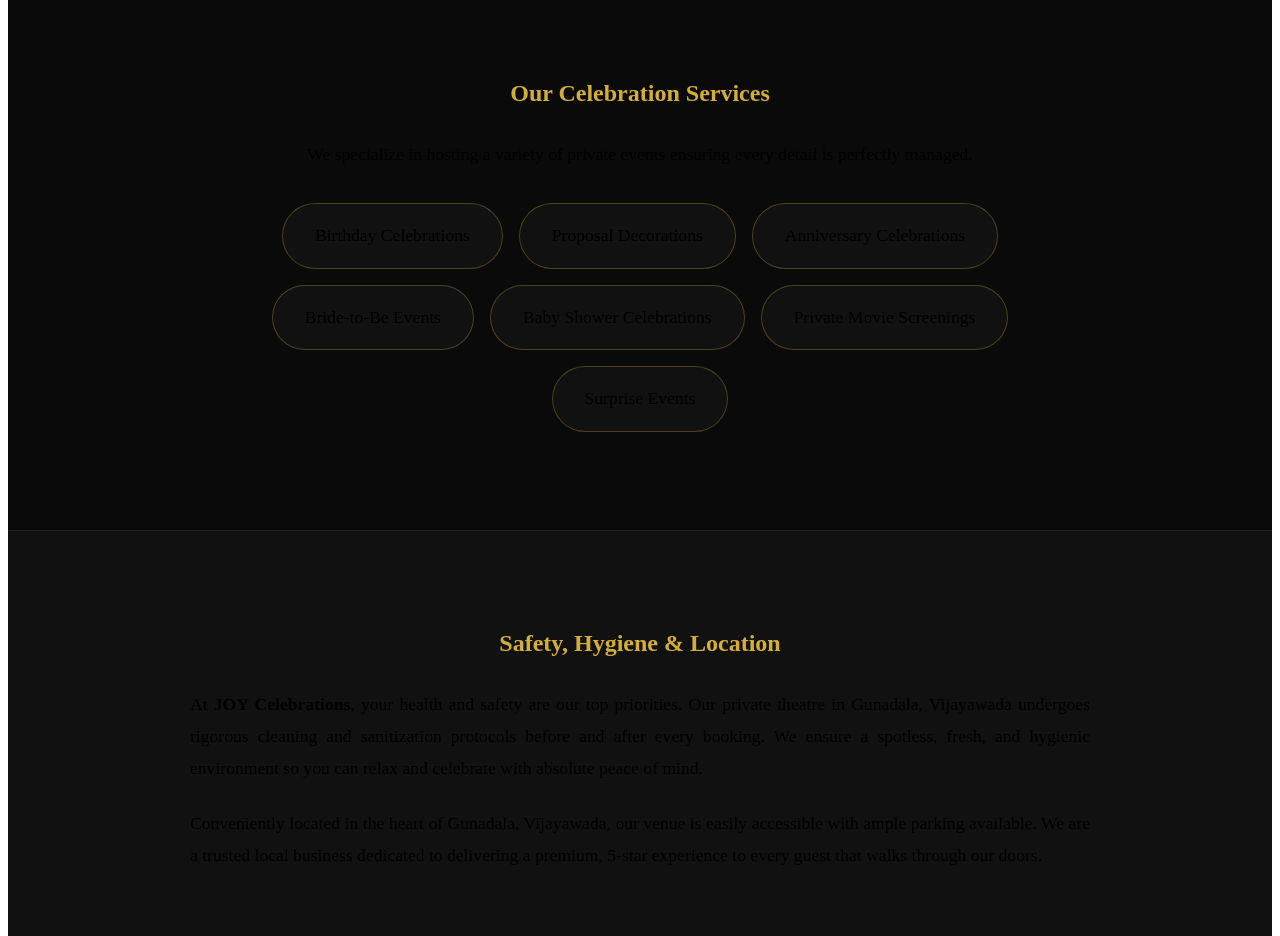
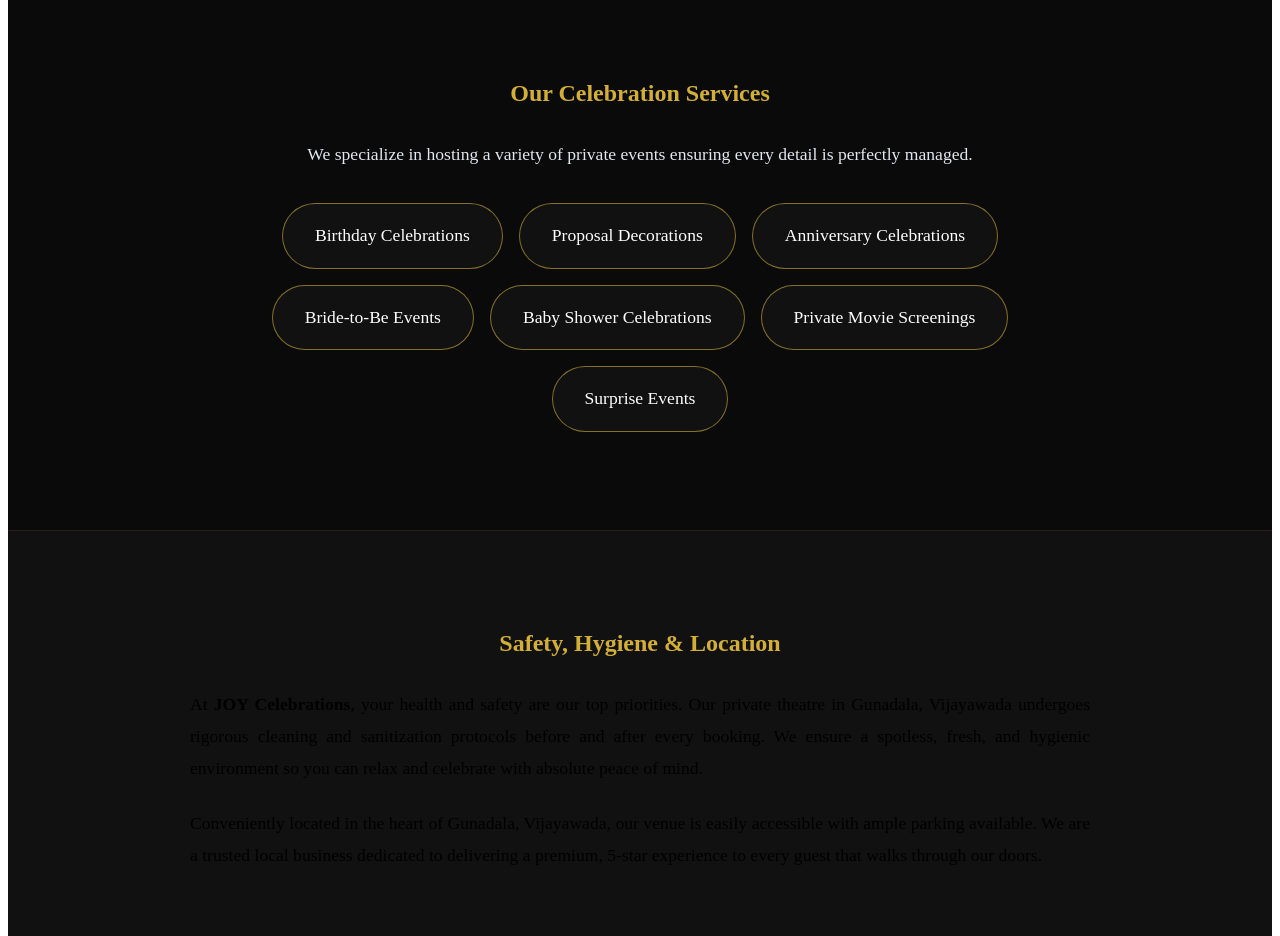
Before and after one commit to geethikaparvatham/Joy_celebrations, a React (Vite) app: page / in a window 1280 px wide. Shown: the part 2100-3036 px from the top of the page. Built offline with nearby package versions, Linux system fonts and the light colour scheme; no server answers; the database is empty; the HTML template or start-up script is replaced by a standard one.

Commit message:
Improve visibility of Celebration Services text

```diff
--- a/src/pages/Home.tsx
+++ b/src/pages/Home.tsx
@@ -188,16 +188,16 @@ export default function Home() {
 
         <section style={{ padding: '5rem 10%', background: '#0a0a0a', borderTop: '1px solid rgba(212, 175, 55, 0.1)' }}>
           <h2 className="heading-luxury" style={{ color: '#d4af37', marginBottom: '2rem', textAlign: 'center' }}>Our Celebration Services</h2>
-          <article style={{ maxWidth: '900px', margin: '0 auto', color: 'var(--text-secondary)', lineHeight: '1.8', fontSize: '1.1rem', textAlign: 'center' }}>
+          <article style={{ maxWidth: '900px', margin: '0 auto', color: '#e2e8f0', lineHeight: '1.8', fontSize: '1.1rem', textAlign: 'center' }}>
             <p style={{ marginBottom: '2rem' }}>We specialize in hosting a variety of private events ensuring every detail is perfectly managed.</p>
             <ul style={{ listStyle: 'none', padding: 0, display: 'flex', flexWrap: 'wrap', justifyContent: 'center', gap: '1rem' }}>
-              <li style={{ background: '#111', padding: '1rem 2rem', borderRadius: '50px', border: '1px solid rgba(212, 175, 55, 0.3)' }}>Birthday Celebrations</li>
-              <li style={{ background: '#111', padding: '1rem 2rem', borderRadius: '50px', border: '1px solid rgba(212, 175, 55, 0.3)' }}>Proposal Decorations</li>
-              <li style={{ background: '#111', padding: '1rem 2rem', borderRadius: '50px', border: '1px solid rgba(212, 175, 55, 0.3)' }}>Anniversary Celebrations</li>
-              <li style={{ background: '#111', padding: '1rem 2rem', borderRadius: '50px', border: '1px solid rgba(212, 175, 55, 0.3)' }}>Bride-to-Be Events</li>
-              <li style={{ background: '#111', padding: '1rem 2rem', borderRadius: '50px', border: '1px solid rgba(212, 175, 55, 0.3)' }}>Baby Shower Celebrations</li>
-              <li style={{ background: '#111', padding: '1rem 2rem', borderRadius: '50px', border: '1px solid rgba(212, 175, 55, 0.3)' }}>Private Movie Screenings</li>
-              <li style={{ background: '#111', padding: '1rem 2rem', borderRadius: '50px', border: '1px solid rgba(212, 175, 55, 0.3)' }}>Surprise Events</li>
+              <li style={{ background: '#111', color: '#fff', padding: '1rem 2rem', borderRadius: '50px', border: '1px solid rgba(212, 175, 55, 0.6)' }}>Birthday Celebrations</li>
+              <li style={{ background: '#111', color: '#fff', padding: '1rem 2rem', borderRadius: '50px', border: '1px solid rgba(212, 175, 55, 0.6)' }}>Proposal Decorations</li>
+              <li style={{ background: '#111', color: '#fff', padding: '1rem 2rem', borderRadius: '50px', border: '1px solid rgba(212, 175, 55, 0.6)' }}>Anniversary Celebrations</li>
+              <li style={{ background: '#111', color: '#fff', padding: '1rem 2rem', borderRadius: '50px', border: '1px solid rgba(212, 175, 55, 0.6)' }}>Bride-to-Be Events</li>
+              <li style={{ background: '#111', color: '#fff', padding: '1rem 2rem', borderRadius: '50px', border: '1px solid rgba(212, 175, 55, 0.6)' }}>Baby Shower Celebrations</li>
+              <li style={{ background: '#111', color: '#fff', padding: '1rem 2rem', borderRadius: '50px', border: '1px solid rgba(212, 175, 55, 0.6)' }}>Private Movie Screenings</li>
+              <li style={{ background: '#111', color: '#fff', padding: '1rem 2rem', borderRadius: '50px', border: '1px solid rgba(212, 175, 55, 0.6)' }}>Surprise Events</li>
             </ul>
           </article>
         </section>
```
